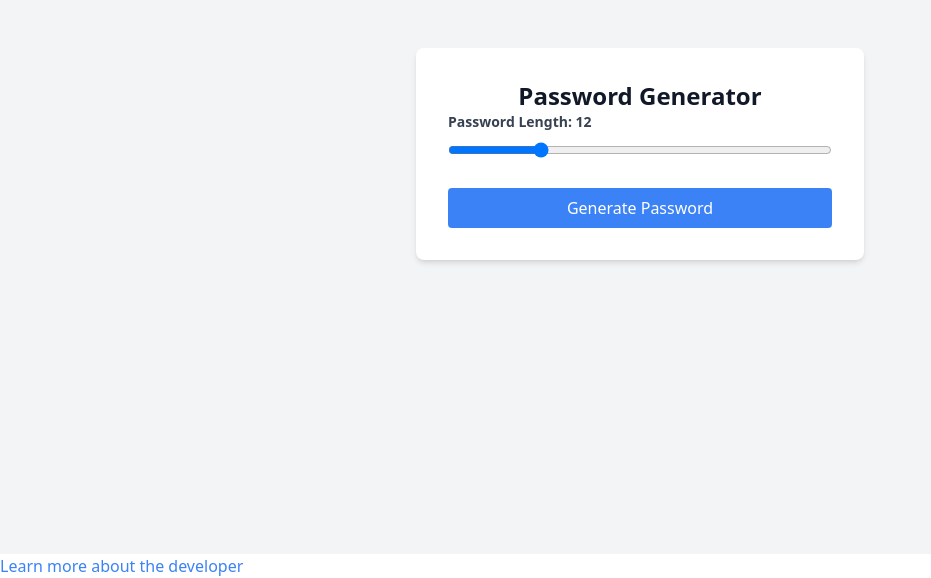
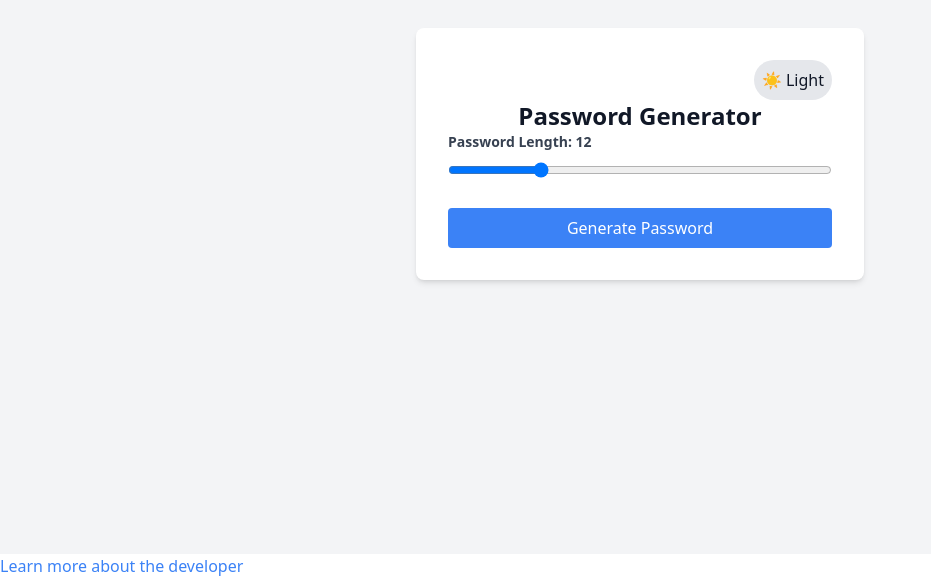
Before and after one commit to Sammy2266/Password-Generator, a React (Vite) app: page / in a window 1280 px wide. Shown: the part 246-824 px from the top of the page, without its empty margins (0-931 px from the left). Built offline with nearby package versions, Linux system fonts and the light colour scheme; the HTML template or start-up script is replaced by a standard one.

Commit message:
Update App.jsx

```diff
--- a/src/App.jsx
+++ b/src/App.jsx
@@ -1,9 +1,27 @@
-import { useState } from "react";
+import { useState, useEffect } from "react";
 import PasswordStrengthChecker from "./PasswordStrengthChecker";
 
 function App() {
   const [password, setPassword] = useState("");
   const [length, setLength] = useState(12);
+  const [darkMode, setDarkMode] = useState(
+    localStorage.getItem("theme") === "dark"
+  );
+
+  // Apply theme on load
+  useEffect(() => {
+    if (darkMode) {
+      document.documentElement.classList.add("dark");
+      localStorage.setItem("theme", "dark");
+    } else {
+      document.documentElement.classList.remove("dark");
+      localStorage.setItem("theme", "light");
+    }
+  }, [darkMode]);
+
+  const toggleTheme = () => {
+    setDarkMode(!darkMode);
+  };
 
   const generatePassword = (length) => {
     if (length < 6) {
@@ -35,6 +53,16 @@ function App() {
   return (
     <div className="min-h-screen bg-gray-100 dark:bg-gray-900 text-gray-900 dark:text-white flex items-center justify-center p-4">
       <div className="bg-white dark:bg-gray-800 p-8 rounded-lg shadow-md w-full max-w-md">
+        {/* Theme Toggle Button */}
+        <div className="flex justify-end">
+          <button
+            onClick={toggleTheme}
+            className="p-2 bg-gray-200 dark:bg-gray-700 text-gray-900 dark:text-white rounded-full"
+          >
+            {darkMode ? "🌙 Dark" : "☀️ Light"}
+          </button>
+        </div>
+
         <h1 className="text-2xl font-bold text-center">Password Generator</h1>
 
         <div className="mb-6">
@@ -77,7 +105,7 @@ function App() {
                 Copy
               </button>
             </div>
-            <PasswordStrengthChecker password={password} /> {/* Ensure Strength Checker is here */}
+            <PasswordStrengthChecker password={password} />
           </div>
         )}
       </div>
```
